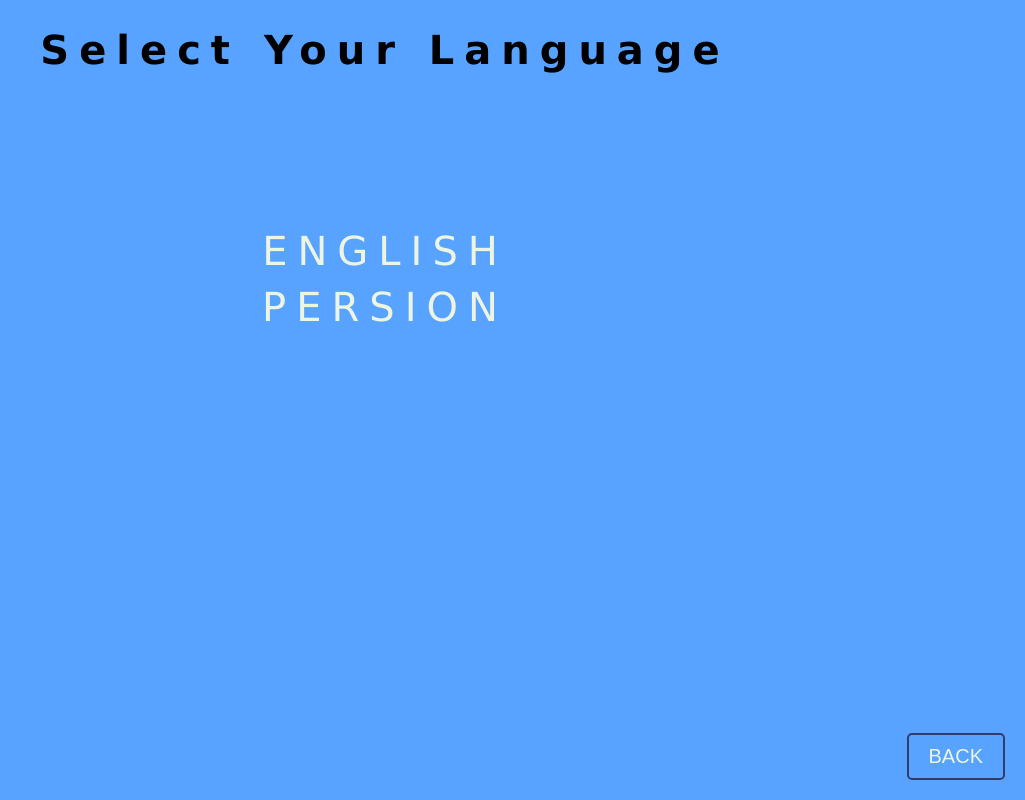
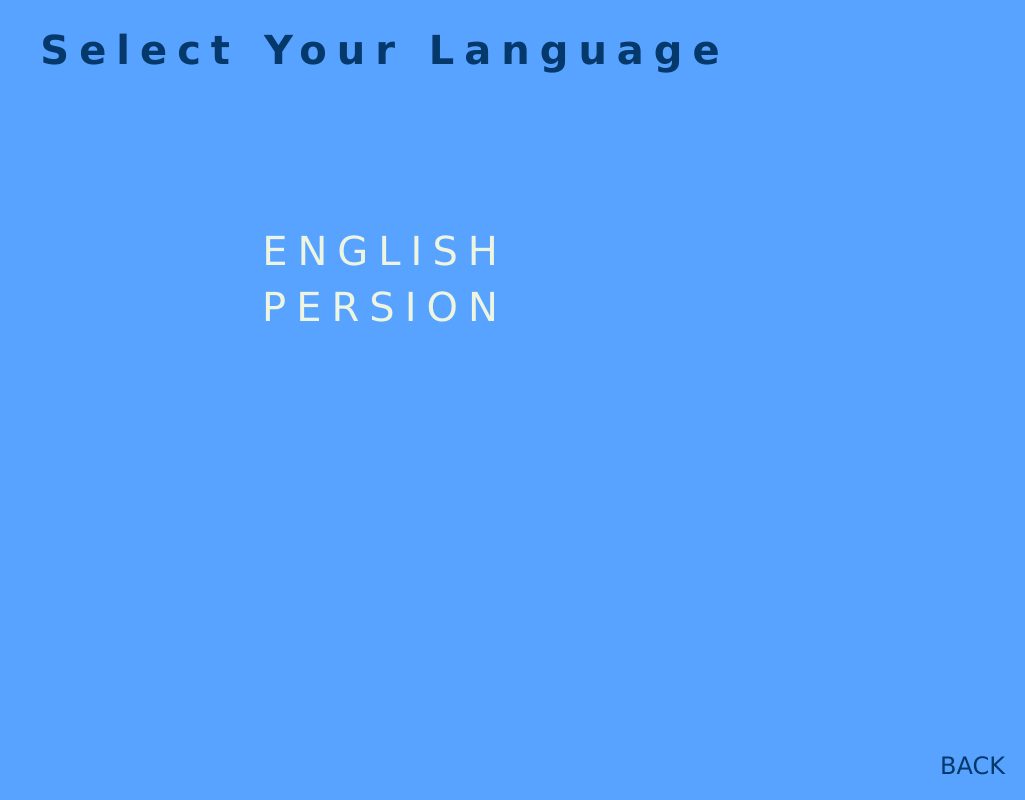
Before and after one commit to HabibRahmani/Typing, a plain HTML site: page languages.html in a window 1280 px wide. Shown: the whole page, without its empty margins (255-1280 px from the left). Drawn offline with Linux system fonts and the light colour scheme.

Commit message:
add design

```diff
--- a/languages.html
+++ b/languages.html
@@ -20,9 +20,7 @@
                     <a href="persian-lessons.html">PERSION</a>
                 </div>
             <div class="back-button">
-                <a href="typing.html">
-                    <button class="back">BACK</button>
-                </a>
+                <a href="typing.html">BACK</a>
             </div>
         </div>
     </div>
--- a/style.css
+++ b/style.css
@@ -34,16 +34,17 @@
 .title-name h1 {
     font-size: 40px;
     letter-spacing: 10px;
+    color: var(--title-color);
 }
 
-a {
+.links a {
     text-decoration: none;
     color: var(--text-color);
     letter-spacing: 10px;
     transition: 0.3s;
 }
 
-a:hover {
+.links a:hover {
     text-decoration: underline;
     color: var(--title-color);
 }
@@ -67,23 +68,19 @@ a:hover {
     text-align: center;
 }
 
-.back{
+.back-button a{
     position: absolute;
     bottom: 20px;
     right: 20px;
+    text-decoration: none;
     cursor: pointer;
-    padding: 10px 20px;
-    background-color: unset;
+    color: var(--title-color);
+    font-size: 24px;
+}
+.back-button a:hover {
+    transition: 0.3s;
     color: var(--text-color);
-    border-radius: 5px;
-    border: 2px solid var(--border-color);
-    font-size: 20px;
 }
-.back:hover {
-    transition: 0.3s;
-    color: var(--title-color);
-}
-
 
 /*######## English Page ########*/
 .english-page {
```
Also changed, not shown: english-lessons.html (+1 -1 lines), persian-lessons.html (+1 -1 lines).
